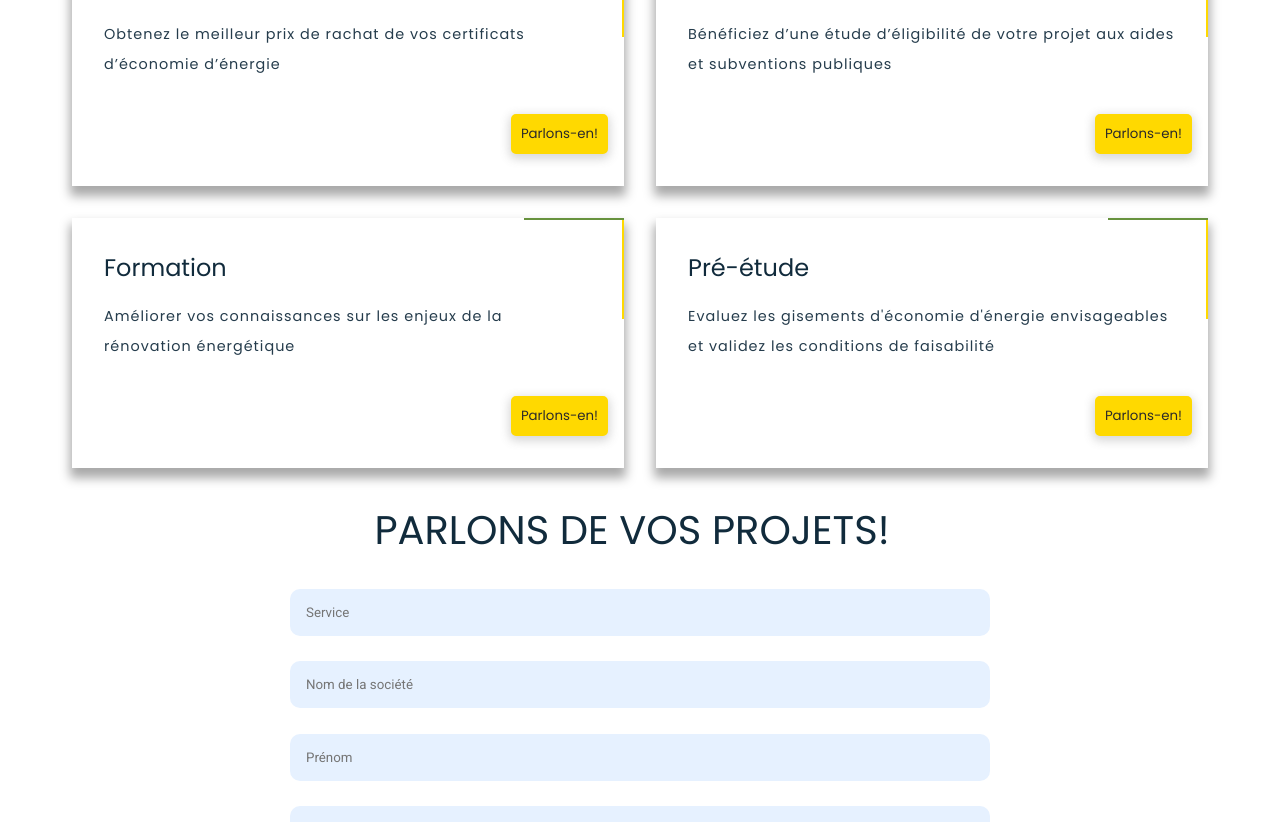
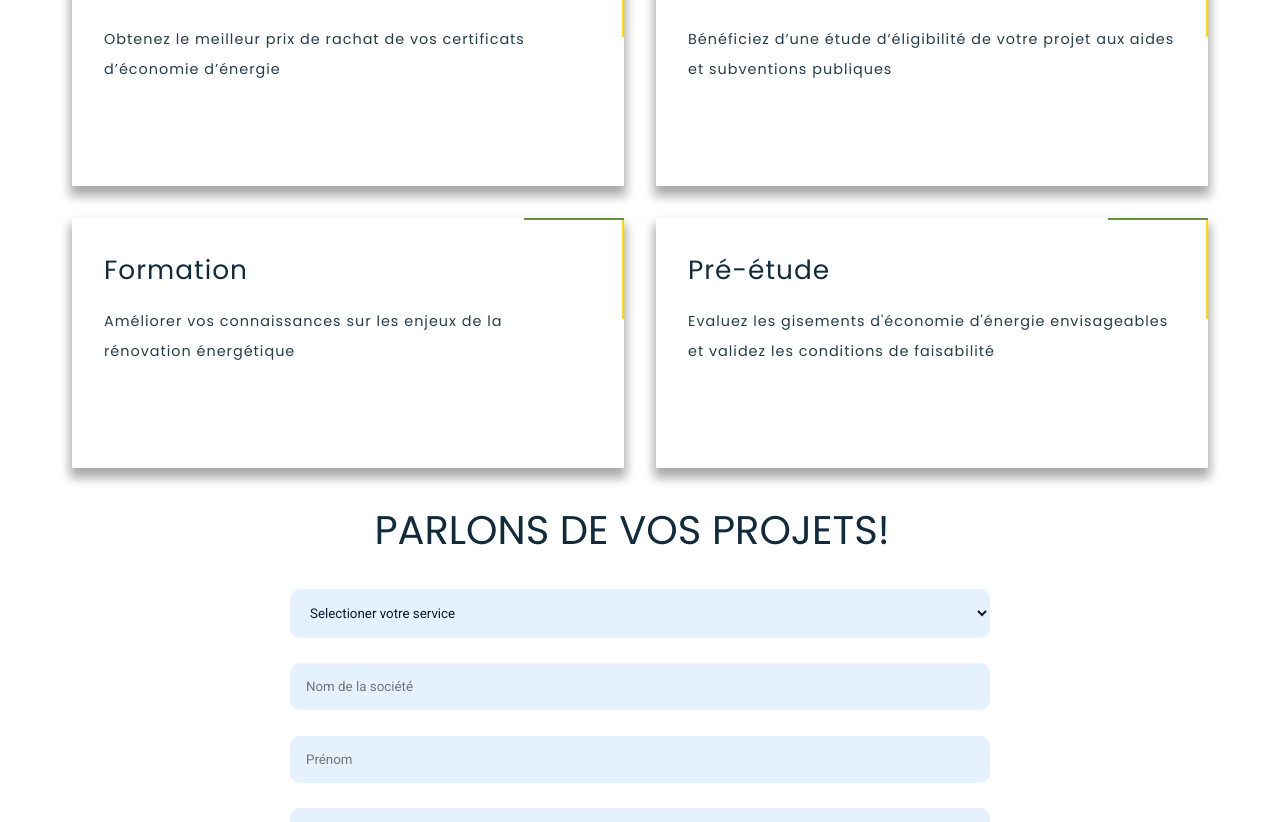
Before and after one commit to MohamedBehhar/territoireVert, a React (Create React App) app: page / in a window 1280 px wide. Shown: the part 1427-2249 px from the top of the page. Built offline with nearby package versions, Linux system fonts and the light colour scheme.

Commit message:
menu derouler

```diff
--- a/src/components/Contact.jsx
+++ b/src/components/Contact.jsx
@@ -1,11 +1,11 @@
 import React,{useRef} from 'react'
 import emailjs from '@emailjs/browser';
-import { useGlobalContext } from '../Context'
+// import { useGlobalContext } from '../Context'
 
 
 const Contact = () => {
     const form = useRef();
-    const {service} = useGlobalContext()
+    // const {service} = useGlobalContext()
 
 
     const sendEmail = (e) => {
@@ -37,7 +37,16 @@ const Contact = () => {
       <p className="sent-notification">
       Votre email a été bien envoyer
       </p>
-          <input type="text" id='subject' name='subject' placeholder='Service' value={service}  required/>
+          {/* <input type="text" id='subject' name='subject' placeholder='Service' value={service}  required/> */}
+          <select type="text" id='subject' name='subject' placeholder='Selectioner votre service' required>
+            <option value="" >Selectioner votre service</option>
+            <option value="Back Office CEE externalisé">Back Office CEE externalisé</option>
+            <option value="Devis Gratuit">Devis Gratuit</option>
+            <option value="Cession des CEE">Cession des CEE</option>
+            <option value="Financement">Financement</option>
+            <option value="Financement">Formation</option>
+            <option value="Financement">Pré-étude</option>
+          </select>
           <input type="text" id='company-name' name='company-name' placeholder='Nom de la société'  required/>
           <input type="text" id='name' name='name' placeholder='Prénom'  required/>
           <input type="text" id='family-name' name='family-name' placeholder='Nom'  required/>
--- a/src/components/Services.jsx
+++ b/src/components/Services.jsx
@@ -14,14 +14,13 @@ const Works = () => {
         </section>
         <div className="services">
           {services.map((service) => {
-            const {id, title, text, button} = service
+            const {id, title, text} = service
             return (
               <div className="service" key={id}>
-                <h2>{title}</h2>
+                <a href="#contact">
+                  <h2 onClick={()=> setService(title)}>{title}</h2>
+                </a>
                 <p>{text}</p>
-                <a href="#contact">
-                  <button className='btn' onClick={()=> setService(title)}>{button}</button>
-                </a>
               </div>
             )
           })}
--- a/src/styles/_services.scss
+++ b/src/styles/_services.scss
@@ -36,29 +36,13 @@
 				font-family: $Font-poppins;
 				font-weight: 400;
 				margin-bottom: 1rem;
+				color: $dark-grey;
+				cursor: pointer;
 			}
 			p{
 				font-size: 0.9rem;
 				color: $paragraph-color;
 			}
-			.btn{
-				padding: .5rem;
-				border: 2px solid $yellow;
-				border-radius: 5px;
-				position: absolute;
-				bottom: 2rem;
-				right: 1rem;
-				font-family: $Font-poppins;
-				cursor: pointer;
-				background: $yellow;
-				color: rgb(43, 42, 42);
-				scale: 1;
-				transition: scale ease-in-out 300ms;
-				box-shadow: 0px 3px 10px 2px rgba(92, 92, 92, 0.24);
-				&:hover{
-					scale: 1.1;
-				}
-			}
 		}
 	}
 }
```
